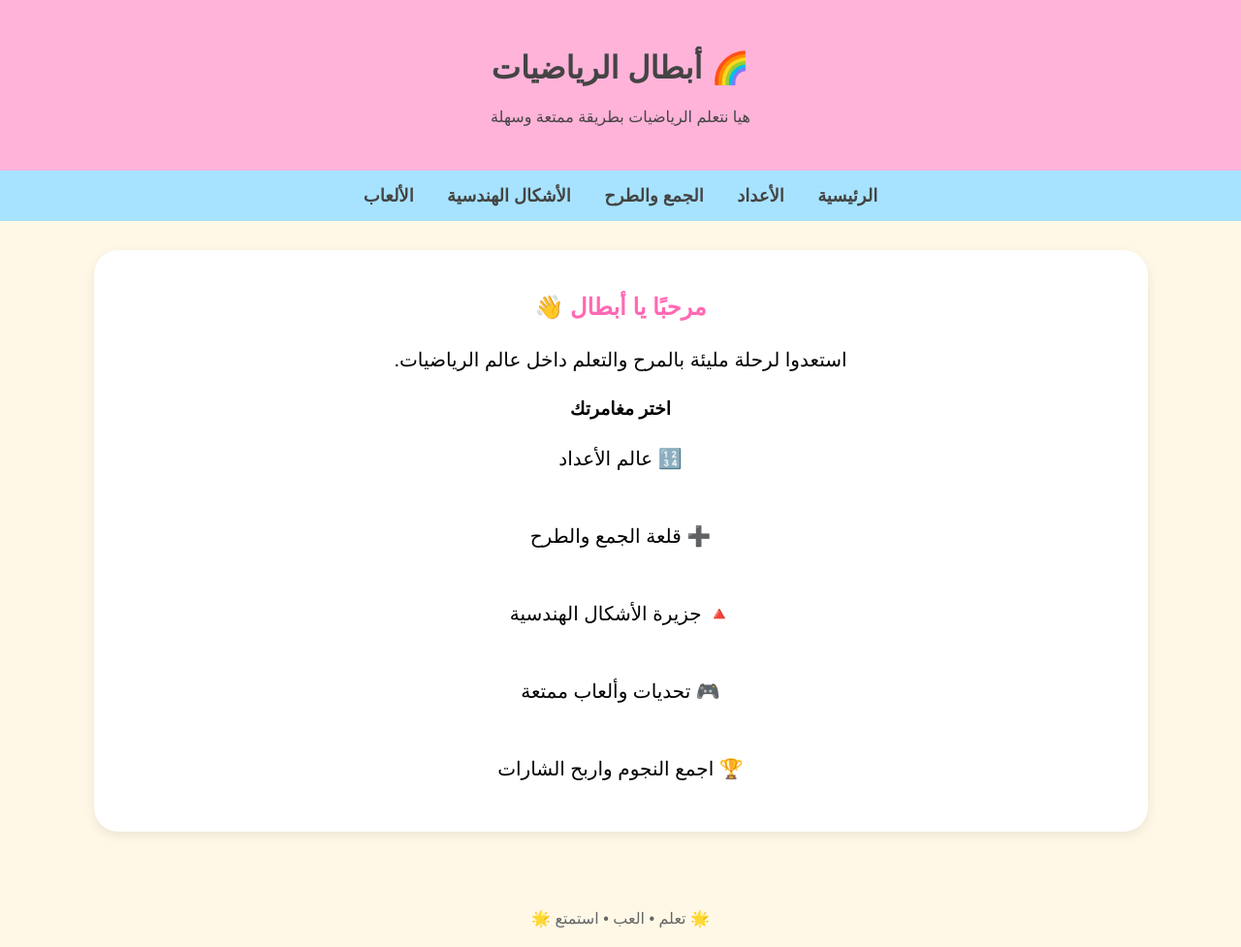
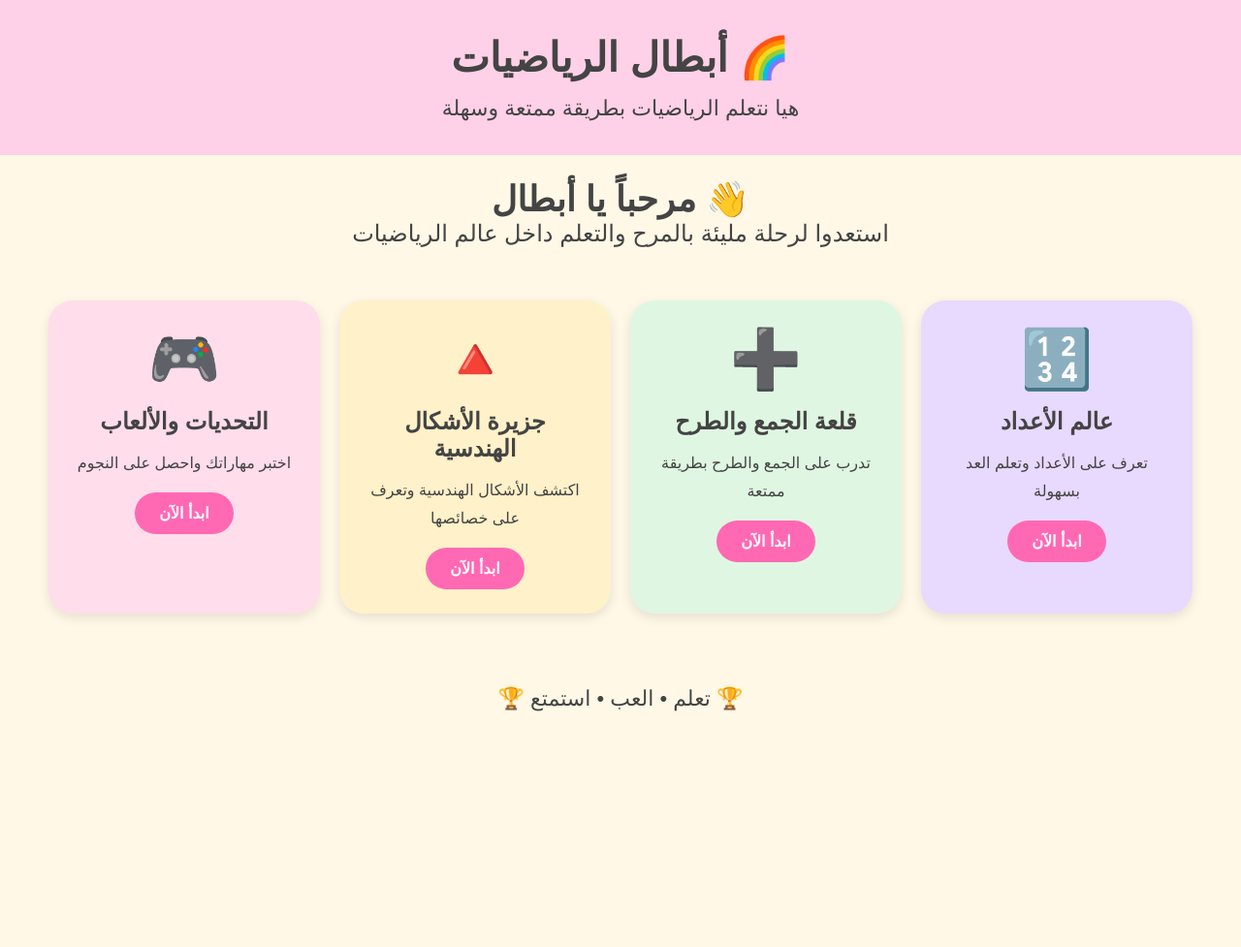
Before and after one commit to gamdzenad-ux/math-heroes, a plain HTML site: page index.html in a window 1280 px wide. Shown: the whole page at 97% size. After the commit the page ends 800 px from the top, so only its background shows below. Drawn offline with Linux system fonts and the light colour scheme.

Commit message:
Update index.html

```diff
--- a/index.html
+++ b/index.html
@@ -9,58 +9,98 @@
 
 <style>
 
+*{
+margin:0;
+padding:0;
+box-sizing:border-box;
+}
+
 body{
-    font-family: Arial, sans-serif;
-    margin:0;
-    background:#FFF8E7;
-    text-align:center;
+font-family:Arial,sans-serif;
+background:#FFF8E7;
+text-align:center;
+color:#444;
 }
 
 header{
-    background:#FFB3D9;
-    color:#444;
-    padding:30px;
+background:#FFD1E8;
+padding:35px 20px;
 }
 
-nav{
-    background:#A7E3FF;
-    padding:15px;
+header h1{
+font-size:42px;
+margin-bottom:15px;
 }
 
-nav a{
-    color:#444;
-    text-decoration:none;
-    margin:15px;
-    font-weight:bold;
-    font-size:18px;
+header p{
+font-size:22px;
 }
 
-section{
-    padding:30px;
+.cards{
+display:flex;
+flex-wrap:wrap;
+justify-content:center;
+gap:20px;
+padding:30px 15px;
 }
 
 .card{
-    background:white;
-    width:85%;
-    margin:auto;
-    padding:25px;
-    border-radius:25px;
-    box-shadow:0 4px 12px rgba(0,0,0,0.08);
+width:280px;
+background:white;
+border-radius:25px;
+padding:25px;
+box-shadow:0 4px 12px rgba(0,0,0,0.1);
+transition:0.3s;
+}
+
+.card:hover{
+transform:translateY(-5px);
 }
 
 .card h2{
-    color:#FF69B4;
+margin:15px 0;
 }
 
 .card p{
-    font-size:20px;
-    line-height:2;
+line-height:1.8;
+}
+
+.numbers{
+background:#E8D9FF;
+}
+
+.operations{
+background:#DFF7E2;
+}
+
+.shapes{
+background:#FFF1C9;
+}
+
+.games{
+background:#FFDDEB;
+}
+
+.button{
+display:inline-block;
+margin-top:15px;
+padding:12px 25px;
+background:#FF69B4;
+color:white;
+text-decoration:none;
+border-radius:30px;
+font-weight:bold;
+}
+
+.welcome{
+padding:25px;
+font-size:24px;
 }
 
 footer{
-    margin-top:30px;
-    padding:20px;
-    color:#666;
+margin-top:20px;
+padding:25px;
+font-size:22px;
 }
 
 </style>
@@ -79,47 +119,79 @@ footer{
 
 </header>
 
-<nav>
+<div class="welcome">
 
-<a href="index.html">الرئيسية</a>
-
-<a href="numbers.html">الأعداد</a>
-
-<a href="#">الجمع والطرح</a>
-
-<a href="#">الأشكال الهندسية</a>
-
-<a href="#">الألعاب</a>
-
-</nav>
-
-<section>
-
-<div class="card">
-
-<h2>مرحبًا يا أبطال 👋</h2>
+<h2>👋 مرحباً يا أبطال</h2>
 
 <p>
-استعدوا لرحلة مليئة بالمرح والتعلم داخل عالم الرياضيات.
+استعدوا لرحلة مليئة بالمرح والتعلم داخل عالم الرياضيات
 </p>
 
-<h3>اختر مغامرتك</h3>
+</div>
+
+<section class="cards">
+
+<div class="card numbers">
+
+<div style="font-size:60px;">🔢</div>
+
+<h2>عالم الأعداد</h2>
 
 <p>
-🔢 عالم الأعداد
-<br><br>
+تعرف على الأعداد وتعلم العد بسهولة
+</p>
 
-➕ قلعة الجمع والطرح
-<br><br>
+<a class="button" href="#">
+ابدأ الآن
+</a>
 
-🔺 جزيرة الأشكال الهندسية
-<br><br>
+</div>
 
-🎮 تحديات وألعاب ممتعة
-<br><br>
+<div class="card operations">
 
-🏆 اجمع النجوم واربح الشارات
+<div style="font-size:60px;">➕</div>
+
+<h2>قلعة الجمع والطرح</h2>
+
+<p>
+تدرب على الجمع والطرح بطريقة ممتعة
 </p>
+
+<a class="button" href="#">
+ابدأ الآن
+</a>
+
+</div>
+
+<div class="card shapes">
+
+<div style="font-size:60px;">🔺</div>
+
+<h2>جزيرة الأشكال الهندسية</h2>
+
+<p>
+اكتشف الأشكال الهندسية وتعرف على خصائصها
+</p>
+
+<a class="button" href="#">
+ابدأ الآن
+</a>
+
+</div>
+
+<div class="card games">
+
+<div style="font-size:60px;">🎮</div>
+
+<h2>التحديات والألعاب</h2>
+
+<p>
+اختبر مهاراتك واحصل على النجوم
+</p>
+
+<a class="button" href="#">
+ابدأ الآن
+</a>
 
 </div>
 
@@ -127,7 +199,7 @@ footer{
 
 <footer>
 
-🌟 تعلم • العب • استمتع 🌟
+🏆 تعلم • العب • استمتع 🏆
 
 </footer>
 
```
